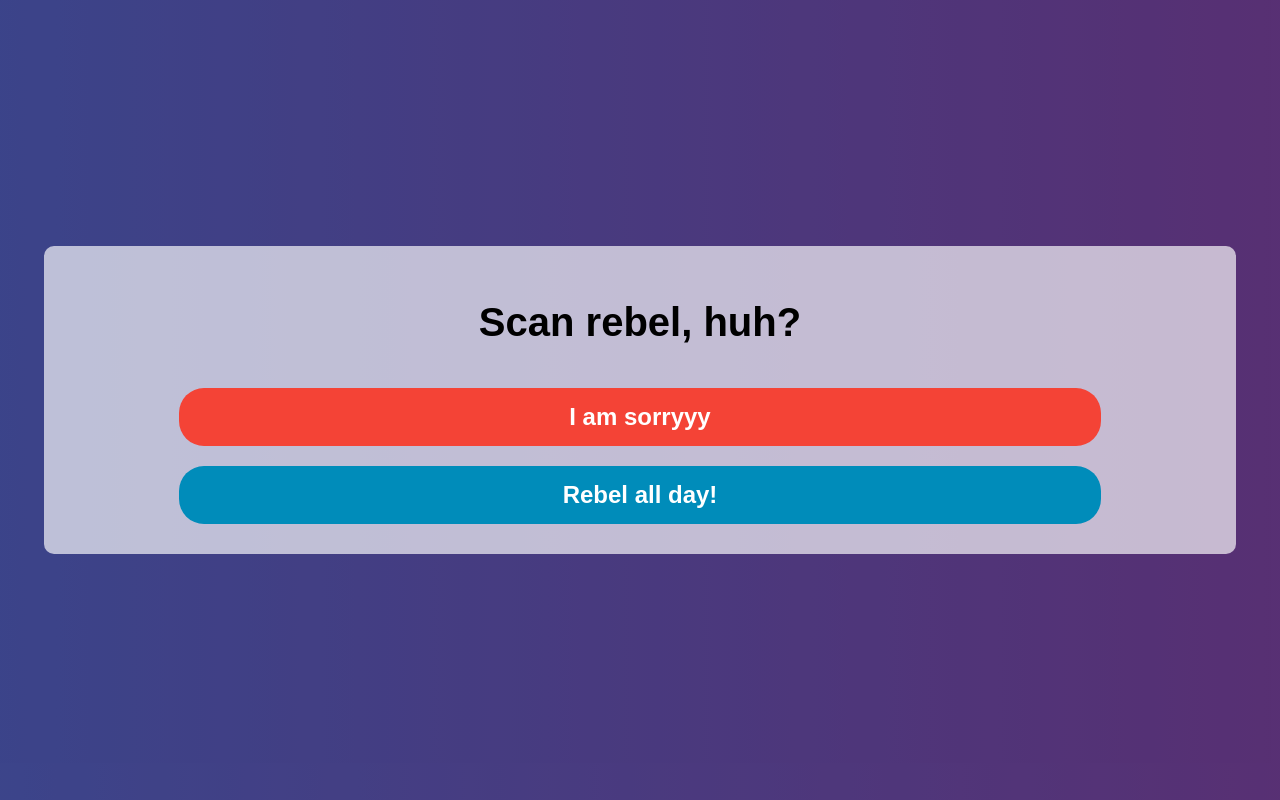
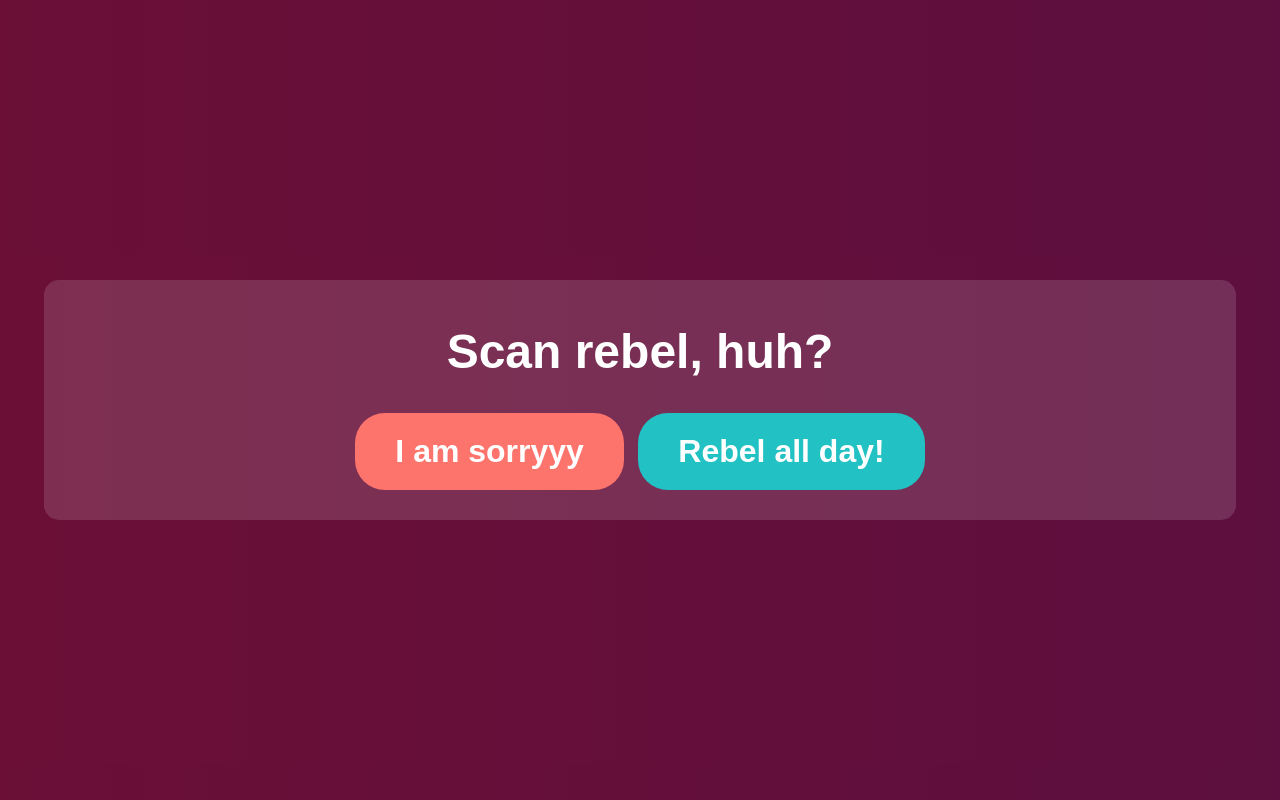
Before and after one commit to Levenghton1/shirt, a plain HTML site: page index.html in a window 1280 px wide. Drawn offline with Linux system fonts and the light colour scheme.

Commit message:
Update styles.css

```diff
--- a/styles.css
+++ b/styles.css
@@ -3,9 +3,9 @@ body {
     text-align: center;
     margin: 0;
     padding: 0;
-    background: linear-gradient(270deg, #f06, #48f);
+    background: linear-gradient(270deg, #7a1fa2, #e91e63);
     background-size: 400% 400%;
-    animation: gradient 60s ease infinite; /* Slower and more subtle background animation */
+    animation: gradient 60s ease infinite;
     color: white;
     height: 100vh;
     display: flex;
@@ -21,58 +21,58 @@ body {
 }
 
 .popup {
-    display: block;
+    display: flex;
+    justify-content: center;
+    align-items: center;
     position: fixed;
     left: 0;
     top: 0;
     width: 100%;
     height: 100%;
-    background-color: rgba(0, 0, 0, 0.4); /* Semi-transparent background */
-    display: flex;
-    justify-content: center;
-    align-items: center;
+    background-color: rgba(0, 0, 0, 0.5);
 }
 
 .popup-content {
-    background-color: #ffffffaa; /* Light white with transparency */
+    background-color: #ffffff22; /* Light white with transparency for a softer look */
+    border-radius: 15px;
     padding: 20px;
-    border-radius: 10px; /* Rounded corners */
     width: 90%;
-    box-shadow: none; /* Removing the box-shadow for a flatter look */
 }
 
 #popupContainer h2 {
-    color: black;
-    font-size: 2.5em; /* Increased font size */
+    color: white;
+    font-size: 3em;
     font-weight: bold;
+    margin: 0.5em 0;
 }
 
 .button-green, .button-red {
-    background-color: #008CBA; /* A more modern button color */
+    background-color: #22c1c3; /* Teal for a fresh, modern look */
     color: white;
-    padding: 15px 30px;
-    margin: 10px;
-    border: none; /* No border */
-    border-radius: 25px; /* Rounded corners */
+    padding: 20px 40px;
+    margin: 10px 5px;
+    border: none;
+    border-radius: 30px;
     cursor: pointer;
-    transition: background-color 0.3s;
-    font-size: 1.5em; /* Larger text */
+    transition: transform 0.2s;
+    font-size: 2em;
     font-weight: bold;
-    width: 80%;
-    margin: 10px auto;
+    width: auto;
 }
 
 .button-red {
-    background-color: #f44336; /* A more modern red color */
+    background-color: #fd746c; /* Coral red for contrast */
 }
 
 .button-green:hover, .button-red:hover {
-    opacity: 0.8; /* Subtle hover effect */
+    transform: scale(1.05); /* Slightly enlarging buttons on hover */
+    opacity: 0.9;
 }
 
 #responseContainer {
-    padding: 20px;
     text-align: center;
+    padding: 10px;
+    margin-top: 20px;
 }
 
 .loader {
@@ -95,17 +95,14 @@ body {
 }
 
 #responseText, #instagramLink {
-    font-size: 2em; /* Larger text for better readability */
+    font-size: 2em;
     font-weight: bold;
-    color: black;
+    color: white;
     margin: 20px 0;
 }
 
 #instagramLink a {
-    color: black;
+    color: white;
     text-decoration: none;
+    font-size: 1.5em;
 }
-
-
-
-}
```
